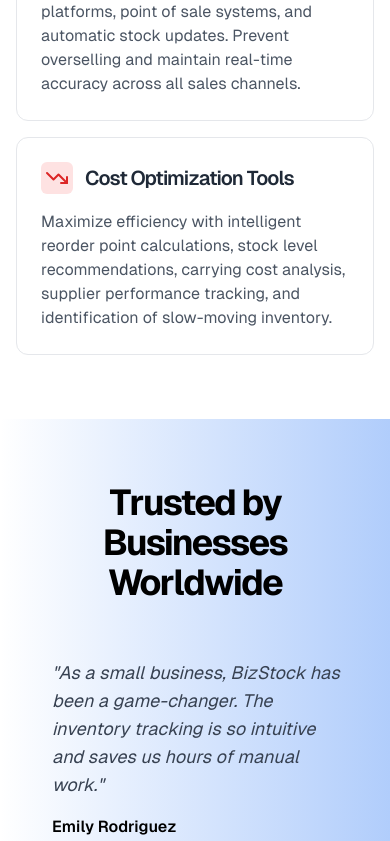
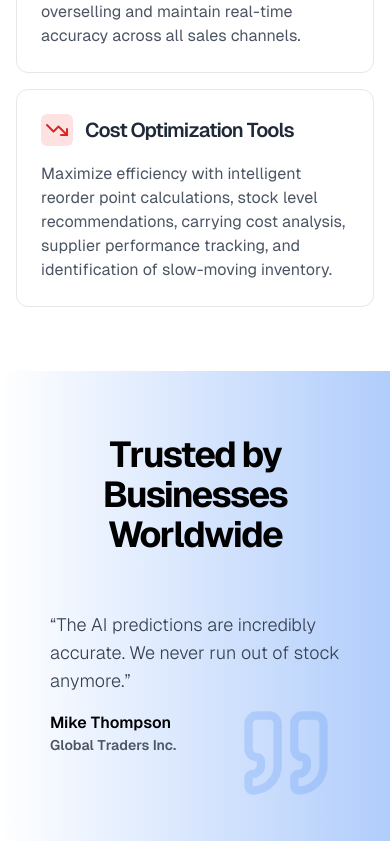
Before and after one commit to dragon-devs/bizstock-site, a Next.js app: page / in a window 390 px wide. Shown: the part 5280-6121 px from the top of the page. Built offline with nearby package versions, Linux system fonts and the light colour scheme.

Commit message:
New pages added + optimizations

```diff
--- /dev/null
+++ b/app/about/page.tsx
@@ -0,0 +1,12 @@
+import React from 'react';
+import NotFound from "@/app/not-found";
+
+const AboutUs = () => {
+  return (
+    <div>
+      <NotFound tag="About Us" description="The page you are looking for is under development. Thank you for your patience." />
+    </div>
+  );
+};
+
+export default AboutUs;
--- /dev/null
+++ b/app/blog/page.tsx
@@ -0,0 +1,12 @@
+import React from 'react';
+import NotFound from "@/app/not-found";
+
+const AboutUs = () => {
+  return (
+    <div>
+      <NotFound tag="Blog" description="The page you are looking for is under development. Thank you for your patience." />
+    </div>
+  );
+};
+
+export default AboutUs;
--- /dev/null
+++ b/app/careers/page.tsx
@@ -0,0 +1,12 @@
+import React from 'react';
+import NotFound from "@/app/not-found";
+
+const AboutUs = () => {
+  return (
+    <div>
+      <NotFound tag="Careers" description="The page you are looking for is under development. Thank you for your patience." />
+    </div>
+  );
+};
+
+export default AboutUs;
--- a/app/components/terms.tsx
+++ b/app/components/terms.tsx
@@ -36,7 +36,7 @@
   >
     <div className="flex items-center gap-3 mb-4">
       <Icon className={`w-8 h-8 p-1 rounded-md ${iconClass}`} />
-      <h3 className="text-xl font-semibold text-gray-800 tracking-tighter">{title}</h3>
+      <p className="text-xl font-semibold text-gray-800 tracking-tighter leading-none">{title}</p>
     </div>
     <div className="text-gray-600 space-y-3">
       {children}
--- /dev/null
+++ b/app/docs/page.tsx
@@ -0,0 +1,12 @@
+import React from 'react';
+import NotFound from "@/app/not-found";
+
+const AboutUs = () => {
+  return (
+    <div>
+      <NotFound tag="Documentation" description="The page you are looking for is under development. Thank you for your patience." />
+    </div>
+  );
+};
+
+export default AboutUs;
--- a/app/page.tsx
+++ b/app/page.tsx
@@ -10,7 +10,7 @@
   Database,
   Layers,
   LineChart,
-  Link2,
+  Link2, Quote,
   Settings2,
   Shield,
   TrendingDown
@@ -67,7 +67,7 @@
       <div className="container max-w-[72rem] mx-auto sm:p-4 p-2">
         <div className="flex items-center justify-between">
           <Link
-            href="/"
+            href="#"
             className="flex items-center space-x-2"
           >
             <Image
@@ -84,10 +84,12 @@
           </Link>
           <nav className="hidden md:flex items-center space-x-8">
             {['Features', 'Pricing', 'FAQ'].map((item, index) => (
-              <motion.a
+              <Link
                 key={item}
                 href={`#${item.toLowerCase()}`}
                 className="text-gray-600 hover:text-blue-600 transition-colors"
+              >
+                <motion.span
                   whileHover={{scale: 1.1}}
                   whileTap={{scale: 0.95}}
                   initial={{opacity: 0, x: -20}}
@@ -95,7 +97,8 @@
                   transition={{delay: index * 0.1}}
                 >
                   {item}
-              </motion.a>
+                </motion.span>
+              </Link>
             ))}
           </nav>
           <div className="flex items-center sm:space-x-4">
@@ -108,7 +111,7 @@
                 Login
               </motion.button>
             </Link>
-            <Link className=" " href='https://app.bizstock.net/signup'>
+            <Link className=" " href='https://app.bizstock.net/register'>
               <motion.button
                 whileHover={{
                   scale: 1.05,
@@ -121,8 +124,6 @@
               >
                 Get Started
               </motion.button>
-
-
             </Link>
           </div>
         </div>
@@ -144,9 +145,9 @@
         >
           <motion.h1
             className="text-5xl md:text-6xl pb-2 leading-none font-black tracking-tighter bg-gradient-to-r from-blue-600 via-blue-800 to-red-600 bg-clip-text text-transparent"
-            initial={{opacity: 0, y: 20}}
-            animate={{opacity: 1, y: 0}}
-            transition={{duration: 0.8, delay: 0.2}}
+            initial={{y: -20, opacity: 0}}
+            whileInView={{y: 0, opacity: 1}}
+            transition={{delay: 0.1, duration: 0.5}}
           >
             Revolutionize Your Inventory Management
           </motion.h1>
@@ -275,6 +276,7 @@
 
   return (
     <motion.section
+      id="features"
       className="py-20 w-[100vw] relative left-[50%] right-[50%] ml-[-50vw] mr-[-50vw] bg-gray-50/80"
       initial="hidden"
       whileInView="visible"
@@ -445,7 +447,7 @@
                   </motion.li>
                 ))}
               </motion.ul>
-              <Link href='https://app.bizstock.net'>
+              <Link href='#'>
                 <motion.button
                   whileHover={{scale: 1.05}}
                   whileTap={{scale: 0.95}}
@@ -673,8 +675,11 @@
     if (!isPaused) {
       scrollInterval = setInterval(() => {
         if (container) {
-          container.scrollLeft += 2; // Adjust speed by changing the increment
+          // @ts-ignore
+          container.scrollLeft += 1.5; // Adjust speed by changing the increment
+          // @ts-ignore
           if (container.scrollLeft >= container.scrollWidth - container.clientWidth) {
+            // @ts-ignore
             container.scrollLeft = 0; // Reset to loop
           }
         }
@@ -719,31 +724,36 @@
               whileHover={{
                 scale: 1.05,
                 rotate: index % 1 === 0 ? 1 : -1,
-                transition: { duration: 0.2 }
+                transition: {duration: 0.2}
               }}
-              className="min-w-full md:min-w-[400px] p-4 sm:p-6 inline-block rounded-xl hover:border  hover:sm:shadow-lg hover:shadow-blue-500/50 hover:border-blue-500/50 transition-all duration-300 transform"
+              className="min-w-full md:min-w-[400px] p-4 sm:p-6 inline-block rounded-xl hover:border  hover:sm:shadow-lg hover:shadow-blue-500/50 hover:border-blue-500/50 transition-all duration-300 transform relative"
             >
               <motion.p
-                className="italic mb-4 text-gray-700 text-lg"
-                initial={{ opacity: 0 }}
-                whileInView={{ opacity: 1 }}
-                transition={{ delay: 0.3, duration: 0.5 }}
+                className="font-light mb-4 text-gray-700 text-lg"
+                initial={{opacity: 0}}
+                whileInView={{opacity: 1}}
+                transition={{delay: 0.3, duration: 0.5}}
               >
-                "{testimonial.quote}"
+                &ldquo;{testimonial.quote}&rdquo;
               </motion.p>
               <div className="font-semibold">
+                <Quote
+                  className="absolute bottom-6 right-6 text-blue-500 opacity-20"
+                  size={100}
+                />
+
                 <motion.p
-                  initial={{ x: -20, opacity: 0 }}
-                  whileInView={{ x: 0, opacity: 1 }}
-                  transition={{ delay: 0.4, duration: 0.5 }}
+                  initial={{x: -20, opacity: 0}}
+                  whileInView={{x: 0, opacity: 1}}
+                  transition={{delay: 0.4, duration: 0.5}}
                 >
                   {testimonial.name}
                 </motion.p>
                 <motion.p
                   className="text-gray-600 text-sm"
-                  initial={{ x: -20, opacity: 0 }}
-                  whileInView={{ x: 0, opacity: 1 }}
-                  transition={{ delay: 0.5, duration: 0.5 }}
+                  initial={{x: -20, opacity: 0}}
+                  whileInView={{x: 0, opacity: 1}}
+                  transition={{delay: 0.5, duration: 0.5}}
                 >
                   {testimonial.company}
                 </motion.p>
@@ -879,7 +889,7 @@
                 whileHover={{scale: 1.005}}
                 whileTap={{scale: 0.995}}
               >
-                <h3 className="sm:text-lg text-base font-semibold pr-4">{faq.question}</h3>
+                <h3 className="sm:text-lg text-base font-semibold pr-4 leading-none">{faq.question}</h3>
                 <motion.div
                   animate={{rotate: openIndex === index ? 180 : 0}}
                   transition={{duration: 0.3}}
@@ -898,7 +908,7 @@
                     className="overflow-hidden"
                   >
                     <motion.div
-                      className="px-6 pb-4 text-gray-600"
+                      className="px-6 pb-4 text-gray-600 leading-tight"
                       initial={{opacity: 0, y: 10}}
                       animate={{opacity: 1, y: 0}}
                       exit={{opacity: 0, y: -10}}
@@ -988,12 +998,11 @@
     Product: [
       { name: "Features", href: "#features" },
       { name: "Pricing", href: "#pricing" },
-      { name: "Integrations", href: "#integrations" },
+      { name: "FAQ", href: "#faq" },
     ],
     Company: [
       { name: "About Us", href: "/about" },
       { name: "Careers", href: "/careers" },
-      { name: "Press", href: "/press" },
     ],
     Resources: [
       { name: "Blog", href: "/blog" },
--- /dev/null
+++ b/app/support/page.tsx
@@ -0,0 +1,12 @@
+import React from 'react';
+import NotFound from "@/app/not-found";
+
+const AboutUs = () => {
+  return (
+    <div>
+      <NotFound tag="Support" description="The page you are looking for is under development. Thank you for your patience." />
+    </div>
+  );
+};
+
+export default AboutUs;
```
Lines whose indentation alone changed are shown as unchanged.
